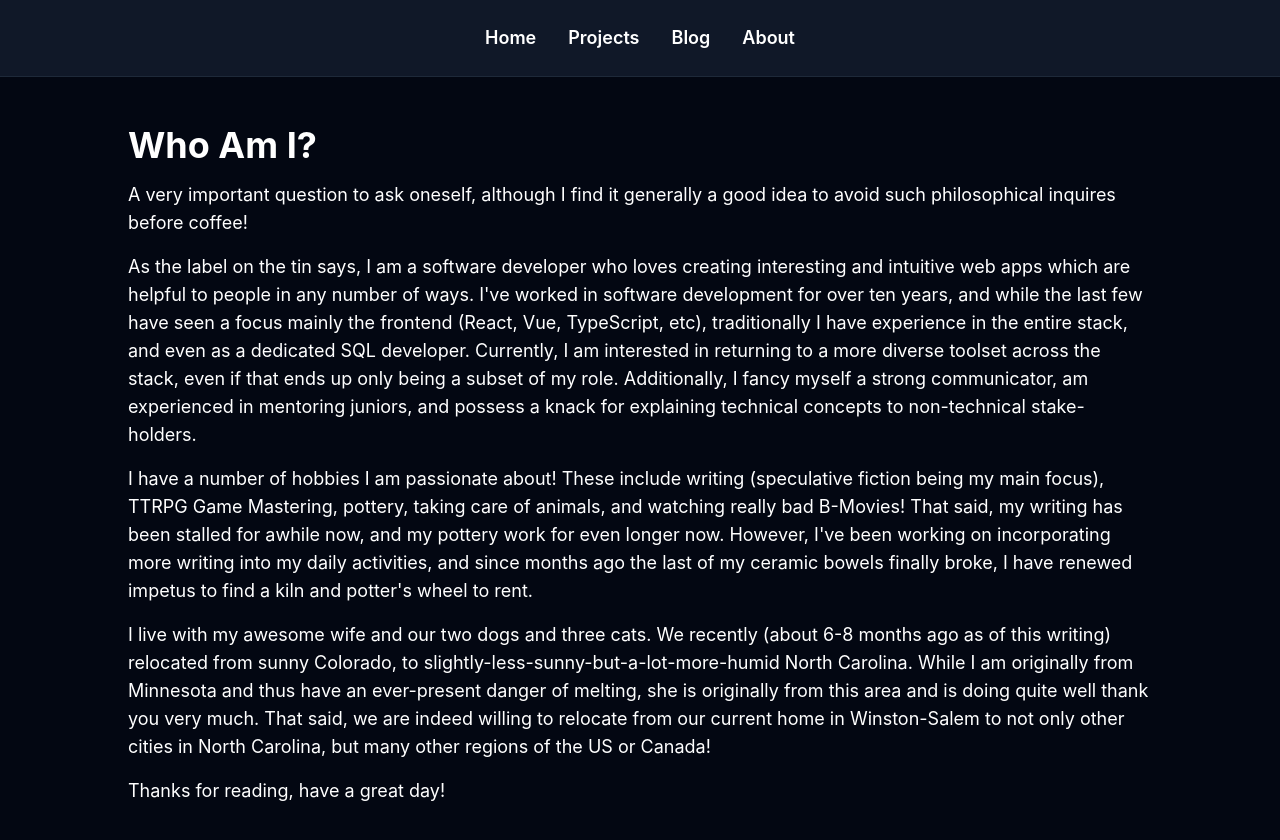
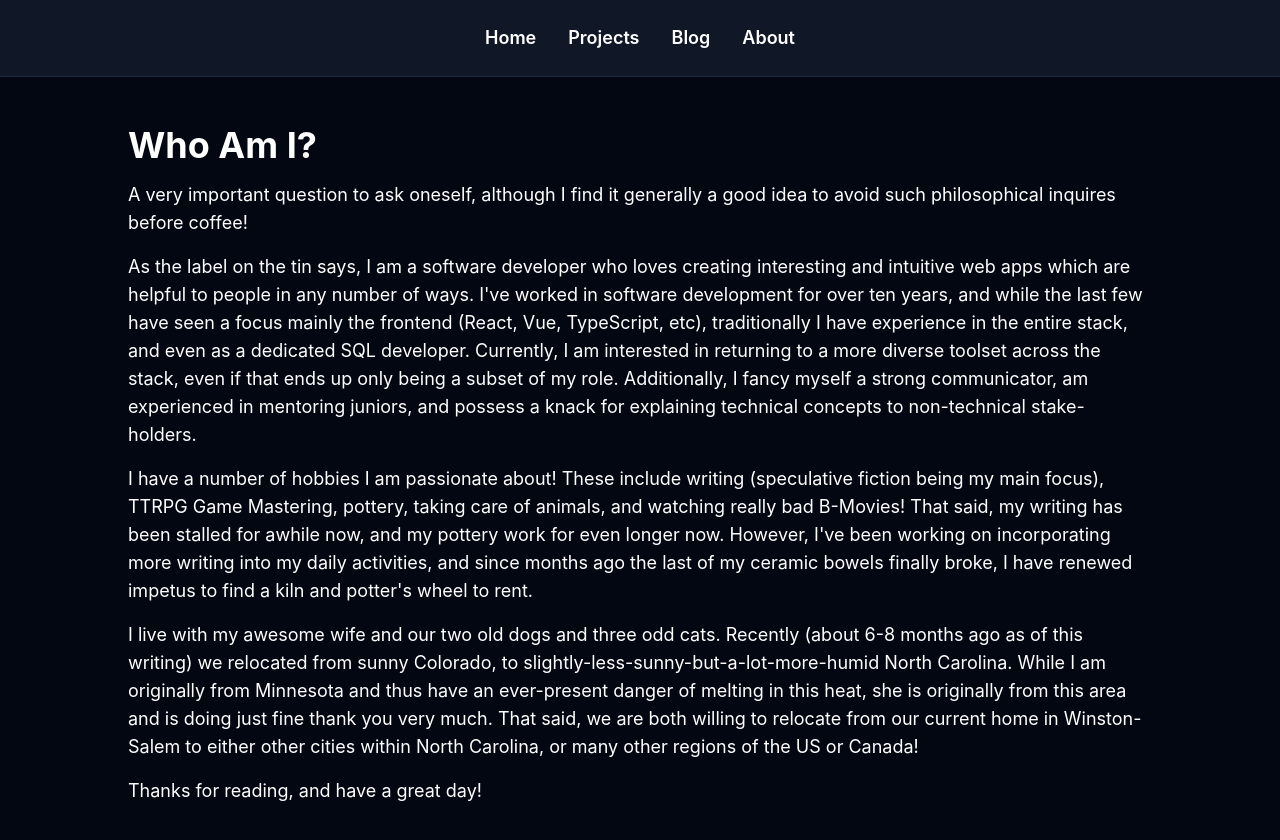
Before and after one commit to jarmbrust/portfolio-website, a Next.js app: page /about in a window 1280 px wide. Shown: the top 840 px of the page. Built offline with nearby package versions, Linux system fonts and the light colour scheme.

Commit message:
slight about change

```diff
--- a/src/app/about/page.tsx
+++ b/src/app/about/page.tsx
@@ -25,15 +25,15 @@ export default function About() {
         renewed impetus to find a kiln and potter's wheel to rent.
       </p>
       <p className="text-lg mb-4">
-        I live with my awesome wife and our two dogs and three cats. We recently (about 6-8 months
-        ago as of this writing) relocated from sunny Colorado, to
+        I live with my awesome wife and our two old dogs and three odd cats. Recently (about 6-8
+        months ago as of this writing) we relocated from sunny Colorado, to
         slightly-less-sunny-but-a-lot-more-humid North Carolina. While I am originally from
-        Minnesota and thus have an ever-present danger of melting, she is originally from this area
-        and is doing quite well thank you very much. That said, we are indeed willing to relocate
-        from our current home in Winston-Salem to not only other cities in North Carolina, but many
-        other regions of the US or Canada!
+        Minnesota and thus have an ever-present danger of melting in this heat, she is originally
+        from this area and is doing just fine thank you very much. That said, we are both willing to
+        relocate from our current home in Winston-Salem to either other cities within North
+        Carolina, or many other regions of the US or Canada!
       </p>
-      <p className="text-lg mb-4">Thanks for reading, have a great day!</p>
+      <p className="text-lg mb-4">Thanks for reading, and have a great day!</p>
     </div>
   );
 }
```
